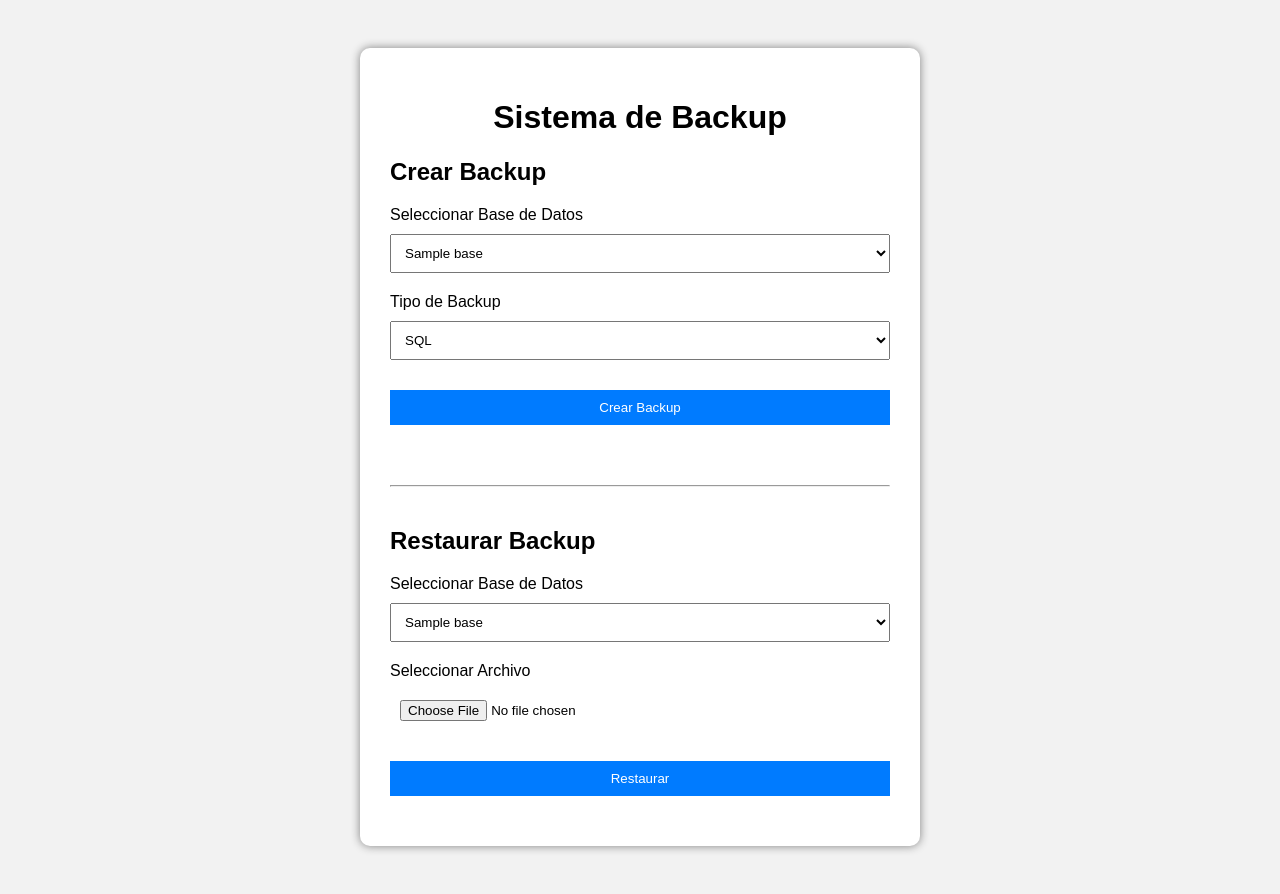
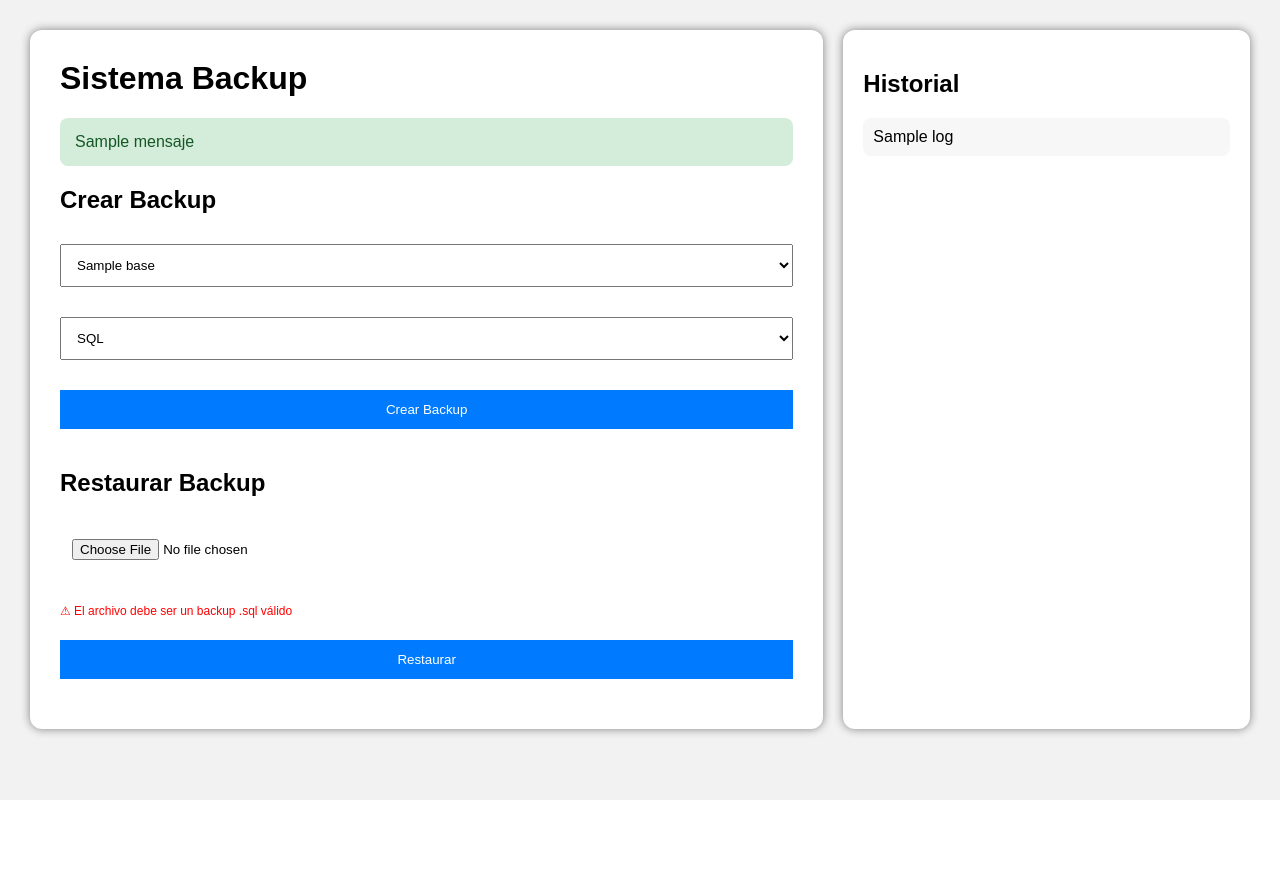
Before and after one commit to BeatrizRiv/Sistema_backup, a Flask app: template templates/index.html in a window 1280 px wide. After the commit the page ends 800 px from the top, so only its background shows below. Run offline with Flask 3, Linux system fonts and the light colour scheme; the template is opened without the code that fills it: most values are stand-ins (such as "Sample title", 1, 10 or a date in 2020).

Commit message:
Actualización 2

```diff
--- a/main.py
+++ b/main.py
@@ -1,205 +1,15 @@
-from flask import Flask, render_template, request
-import os
-from datetime import datetime
-import mysql.connector
-import gzip
-from cryptography.fernet import Fernet
+from flask import Flask
 
 app = Flask(__name__)
 
-BACKUP_FOLDER = 'backups'
-UPLOAD_FOLDER = 'uploads'
+# 🔹 Importar Blueprints
+from routes.backup_routes import backup_bp
+from routes.restore_routes import restore_bp
 
-os.makedirs(BACKUP_FOLDER, exist_ok=True)
-os.makedirs(UPLOAD_FOLDER, exist_ok=True)
+# 🔹 Registrar rutas
+app.register_blueprint(backup_bp)
+app.register_blueprint(restore_bp)
 
-# CLAVE DE CIFRADO
-clave = Fernet.generate_key()
-fernet = Fernet(clave)
-
-
-@app.route('/')
-def index():
-
-    conexion = mysql.connector.connect(
-        host="localhost",
-        user="root",
-        password="toor"
-    )
-
-    cursor = conexion.cursor()
-
-    cursor.execute("SHOW DATABASES")
-
-    bases = []
-
-    for db in cursor:
-
-        nombre = db[0]
-
-        if nombre not in [
-            'information_schema',
-            'mysql',
-            'performance_schema',
-            'sys'
-        ]:
-
-            bases.append(nombre)
-
-    conexion.close()
-
-    return render_template(
-        'index.html',
-        bases=bases
-    )
-
-
-@app.route('/backup', methods=['POST'])
-def backup():
-
-    database = request.form['database']
-    backup_type = request.form['type']
-
-    fecha = datetime.now().strftime('%Y%m%d_%H%M%S')
-
-    sql_file = f'{BACKUP_FOLDER}/{database}_{fecha}.sql'
-
-    # CREAR SQL
-    os.system(
-        f'mysqldump -u root -ptoor {database} > "{sql_file}"'
-    )
-
-    resultado = ''
-
-    # SOLO SQL
-    if backup_type == 'sql':
-
-        resultado = f'Backup SQL creado: {sql_file}'
-
-    # GZIP
-    elif backup_type == 'gz':
-
-        gz_file = f'{sql_file}.gz'
-
-        with open(sql_file, 'rb') as f_in:
-            with gzip.open(gz_file, 'wb') as f_out:
-                f_out.writelines(f_in)
-
-        os.remove(sql_file)
-
-        resultado = f'Backup comprimido creado: {gz_file}'
-
-    # CIFRADO
-    elif backup_type == 'enc':
-
-        # COMPRESIÓN
-        gz_file = f'{sql_file}.gz'
-
-        with open(sql_file, 'rb') as f_in:
-            with gzip.open(gz_file, 'wb') as f_out:
-                f_out.writelines(f_in)
-
-        # CIFRADO
-        with open(gz_file, 'rb') as archivo:
-            datos = archivo.read()
-
-        datos_cifrados = fernet.encrypt(datos)
-
-        enc_file = f'{BACKUP_FOLDER}/{database}_{fecha}.enc'
-
-        with open(enc_file, 'wb') as archivo:
-            archivo.write(datos_cifrados)
-
-        os.remove(sql_file)
-        os.remove(gz_file)
-
-        resultado = f'Backup cifrado creado: {enc_file}'
-
-    return f'''
-    <h2>{resultado}</h2>
-    <br>
-    <a href="/">Volver</a>
-    '''
-
-
-@app.route('/restore', methods=['POST'])
-def restore():
-
-    database = request.form['restore_database']
-
-    archivo = request.files['file']
-
-    if archivo.filename == '':
-        return 'No seleccionaste archivo'
-
-    ruta = os.path.join(
-        UPLOAD_FOLDER,
-        archivo.filename
-    )
-
-    archivo.save(ruta)
-
-    nombre = archivo.filename.lower()
-
-    # SQL
-    if nombre.endswith('.sql'):
-
-        os.system(
-            f'mysql -u root -ptoor {database} < "{ruta}"'
-        )
-
-        mensaje = 'Base restaurada desde SQL'
-
-    # GZ
-    elif nombre.endswith('.gz'):
-
-        sql_file = ruta.replace('.gz', '')
-
-        with gzip.open(ruta, 'rb') as f_in:
-            with open(sql_file, 'wb') as f_out:
-                f_out.write(f_in.read())
-
-        os.system(
-            f'mysql -u root -ptoor {database} < "{sql_file}"'
-        )
-
-        mensaje = 'Base restaurada desde GZIP'
-
-    # ENC
-    elif nombre.endswith('.enc'):
-
-        with open(ruta, 'rb') as archivo:
-            datos_cifrados = archivo.read()
-
-        datos = fernet.decrypt(datos_cifrados)
-
-        gz_file = ruta.replace('.enc', '.sql.gz')
-
-        with open(gz_file, 'wb') as archivo:
-            archivo.write(datos)
-
-        sql_file = gz_file.replace('.gz', '')
-
-        with gzip.open(gz_file, 'rb') as f_in:
-            with open(sql_file, 'wb') as f_out:
-                f_out.write(f_in.read())
-
-        os.system(
-            f'mysql -u root -ptoor {database} < "{sql_file}"'
-        )
-
-        mensaje = 'Base restaurada desde archivo cifrado'
-
-    else:
-
-        mensaje = 'Formato no soportado'
-
-    return f'''
-    <h2>{mensaje}</h2>
-    <br>
-    <a href="/">Volver</a>
-    '''
-
-
+# 🔹 Ejecutar app
 if __name__ == '__main__':
     app.run(debug=True)
--- /dev/null
+++ b/static/style.css
@@ -0,0 +1,68 @@
+body{
+    font-family: Arial;
+    background-color: #f2f2f2;
+    margin: 0;
+    padding: 30px;
+}
+
+.contenedor{
+    display: flex;
+    gap: 20px;
+}
+
+.panel{
+    background: white;
+    flex: 2;
+    padding: 30px;
+    border-radius: 12px;
+    box-shadow: 0px 0px 10px gray;
+}
+
+.historial{
+    background: white;
+    flex: 1;
+    padding: 20px;
+    border-radius: 12px;
+    box-shadow: 0px 0px 10px gray;
+    max-height: 700px;
+    overflow-y: auto;
+}
+
+h1{
+    margin-top: 0;
+}
+
+input,
+select,
+button{
+    width: 100%;
+    padding: 12px;
+    margin-top: 10px;
+    margin-bottom: 20px;
+}
+
+button{
+    background-color: #007bff;
+    color: white;
+    border: none;
+    cursor: pointer;
+}
+
+button:hover{
+    background-color: #0056b3;
+}
+
+.log{
+    background-color: #f7f7f7;
+    padding: 10px;
+    border-radius: 8px;
+    margin-bottom: 10px;
+}
+
+.mensaje{
+    background-color: #d4edda;
+    color: #155724;
+    padding: 15px;
+    border-radius: 8px;
+    margin-bottom: 20px;
+}
--- a/templates/index.html
+++ b/templates/index.html
@@ -7,51 +7,10 @@
 
     <title>Sistema Backup</title>
 
-    <style>
-
-        body{
-            font-family: Arial;
-            background-color: #f2f2f2;
-            padding: 40px;
-        }
-
-        .contenedor{
-            background: white;
-            width: 500px;
-            margin: auto;
-            padding: 30px;
-            border-radius: 10px;
-            box-shadow: 0px 0px 10px gray;
-        }
-
-        h1{
-            text-align: center;
-        }
-
-        input, select, button{
-            width: 100%;
-            padding: 10px;
-            margin-top: 10px;
-            margin-bottom: 20px;
-        }
-
-        button{
-            background-color: #007bff;
-            color: white;
-            border: none;
-            cursor: pointer;
-        }
-
-        button:hover{
-            background-color: #0056b3;
-        }
-
-        hr{
-            margin-top: 40px;
-            margin-bottom: 40px;
-        }
-
-    </style>
+    <link
+        rel="stylesheet"
+        href="{{ url_for('static', filename='style.css') }}"
+    >
 
 </head>
 
@@ -59,13 +18,22 @@
 
 <div class="contenedor">
 
-    <h1>Sistema de Backup</h1>
+    <div class="panel">
 
+        <h1>Sistema Backup</h1>
+
+        {% if mensaje %}
+
+            <div class="mensaje">
+                {{ mensaje }}
+            </div>
+
+        {% endif %}
+
+        <!-- 🔵 BACKUP -->
         <h2>Crear Backup</h2>
 
         <form action="/backup" method="POST">
-
-        <label>Seleccionar Base de Datos</label>
 
             <select name="database">
 
@@ -79,21 +47,11 @@
 
             </select>
 
-        <label>Tipo de Backup</label>
-
             <select name="type">
 
-            <option value="sql">
-                SQL
-            </option>
-
-            <option value="gz">
-                Comprimido (.gz)
-            </option>
-
-            <option value="enc">
-                Cifrado (.enc)
-            </option>
+                <option value="sql">SQL</option>
+                <option value="gz">Comprimido</option>
+                <option value="enc">Cifrado</option>
 
             </select>
 
@@ -103,8 +61,7 @@
 
         </form>
 
-    <hr>
-
+        <!-- 🔵 RESTORE (CORREGIDO) -->
         <h2>Restaurar Backup</h2>
 
         <form
@@ -113,27 +70,18 @@
             enctype="multipart/form-data"
         >
 
-        <label>Seleccionar Base de Datos</label>
-
-        <select name="restore_database">
-
-            {% for db in bases %}
-
-                <option value="{{ db }}">
-                    {{ db }}
-                </option>
-
-            {% endfor %}
-
-        </select>
-
-        <label>Seleccionar Archivo</label>
+            <!-- ❌ eliminado selector de base de datos -->
 
             <input
                 type="file"
                 name="file"
+                accept=".sql"
                 required
             >
+
+            <p style="font-size: 12px; color: red;">
+                ⚠ El archivo debe ser un backup .sql válido
+            </p>
 
             <button type="submit">
                 Restaurar
@@ -143,6 +91,22 @@
 
     </div>
 
+    <div class="historial">
+
+        <h2>Historial</h2>
+
+        {% for log in logs %}
+
+            <div class="log">
+                {{ log }}
+            </div>
+
+        {% endfor %}
+
+    </div>
+
+</div>
+
 </body>
 
 </html>
--- /dev/null
+++ b/utils/crypto_utils.py
@@ -0,0 +1,5 @@
+from cryptography.fernet import Fernet
+
+clave = Fernet.generate_key()
+
+fernet = Fernet(clave)
```
Also changed, not shown: db.py (added, +13 -0 lines), routes/backup_routes.py (added, +50 -0 lines), routes/restore_routes.py (added, +18 -0 lines), utils/backup_utils.py (added, +59 -0 lines), utils/log_utils.py (added, +33 -0 lines), utils/restore_utils.py (added, +67 -0 lines). Lines whose indentation alone changed are shown as unchanged.
